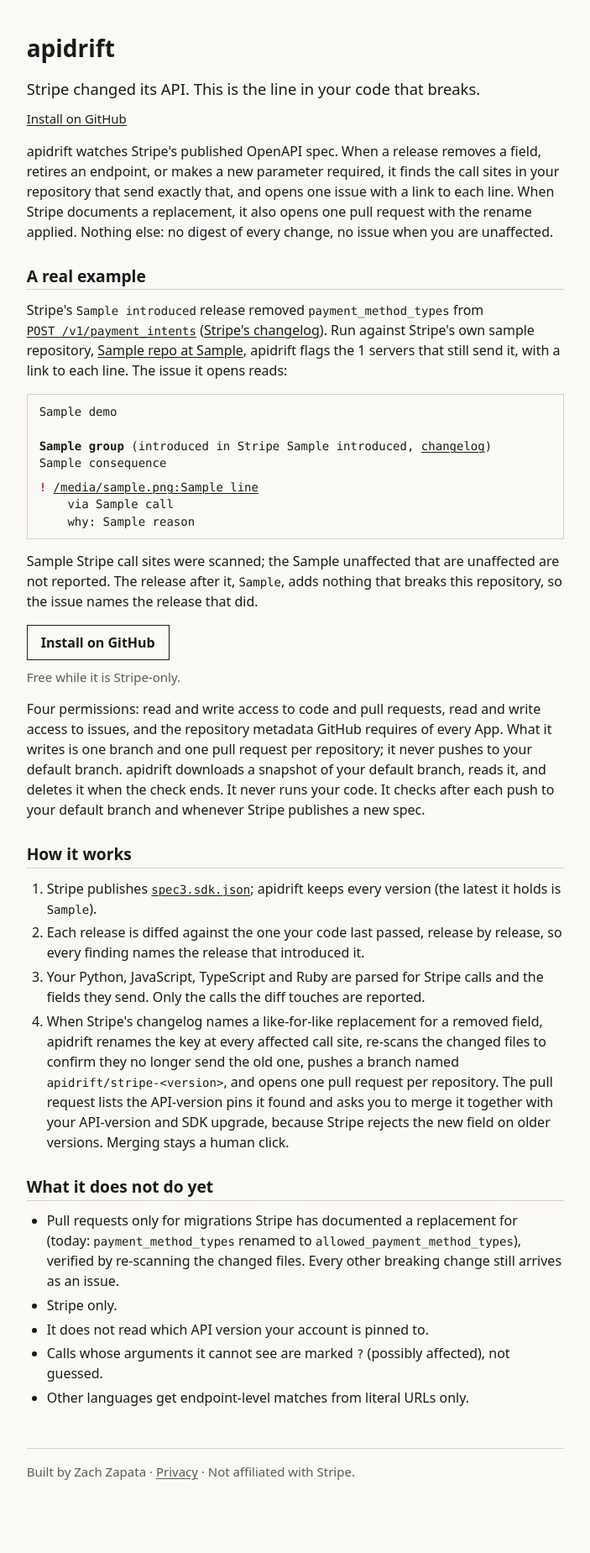
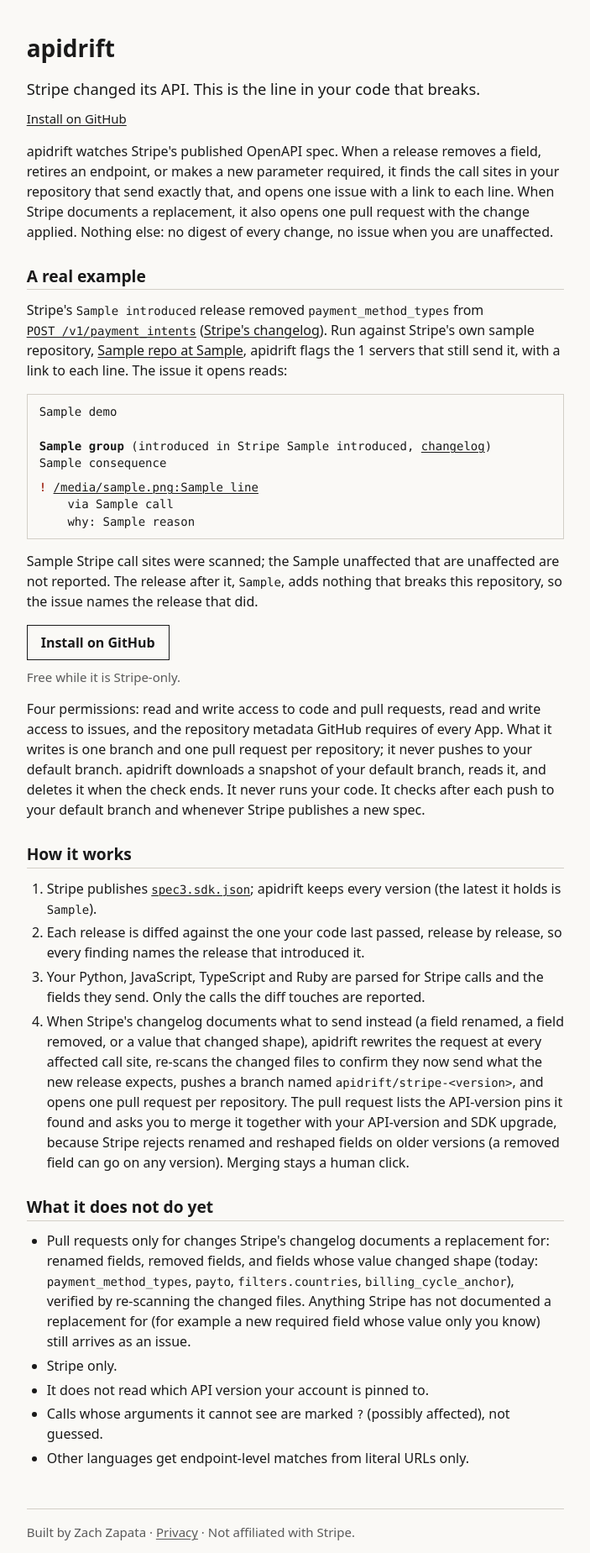
Before and after one commit to Inky123/apidrift, a Python web app: template src/apidrift/app/templates/landing.html in a window 1280 px wide. Shown: the top 1849 px of the page at 84% size, without its empty margins (288-991 px from the left). Before the commit the page ends 1762 px from the top, so only its background shows below. Run offline with Jinja, Linux system fonts and the light colour scheme; the template is opened without the code that fills it: most values are stand-ins (such as "Sample title", 1, 10 or a date in 2020).

Commit message:
Copy: the fix pull request covers documented renames, removals and value-shape changes
Co-Authored-By: Claude Opus 5.5 <noreply@anthropic.com>

```diff
--- a/src/apidrift/app/templates/installed.html
+++ b/src/apidrift/app/templates/installed.html
@@ -4,7 +4,7 @@
 
 <p>apidrift checks each selected repository within a few minutes. If a Stripe release affects a repository, <code>apidrift-check[bot]</code> opens one issue in that repository's Issues tab, naming the release and linking to each affected line. Repositories that are clean get nothing.</p>
 
-<p>When Stripe documents a replacement for what broke, an affected repository may also receive a pull request from <code>apidrift-check[bot]</code>, on a branch named <code>apidrift/stripe-&lt;version&gt;</code>, with the rename applied. It is safe to close it: apidrift never merges and never pushes to your default branch. If the installation has not accepted the write permissions, the issue gets one comment with the link to accept them instead.</p>
+<p>When Stripe documents a replacement for what broke, an affected repository may also receive a pull request from <code>apidrift-check[bot]</code>, on a branch named <code>apidrift/stripe-&lt;version&gt;</code>, with the change applied. It covers changes Stripe's changelog documents a replacement for: renamed fields, removed fields, and fields whose value changed shape (today: <code>payment_method_types</code>, <code>payto</code>, <code>filters.countries</code>, <code>billing_cycle_anchor</code>). Anything Stripe has not documented a replacement for (for example a new required field whose value only you know) still arrives as an issue. It is safe to close the pull request: apidrift never merges and never pushes to your default branch. If the installation has not accepted the write permissions, the issue gets one comment with the link to accept them instead.</p>
 
 <p>A repository with Issues disabled is skipped; enable Issues to receive findings.</p>
 
--- a/src/apidrift/app/templates/landing.html
+++ b/src/apidrift/app/templates/landing.html
@@ -5,7 +5,7 @@
 <p class="lede">Stripe changed its API. This is the line in your code that breaks.</p>
 <p class="aside"><a href="{{ install_url }}">Install on GitHub</a></p>
 
-<p>apidrift watches Stripe's published OpenAPI spec. When a release removes a field, retires an endpoint, or makes a new parameter required, it finds the call sites in your repository that send exactly that, and opens one issue with a link to each line. When Stripe documents a replacement, it also opens one pull request with the rename applied. Nothing else: no digest of every change, no issue when you are unaffected.</p>
+<p>apidrift watches Stripe's published OpenAPI spec. When a release removes a field, retires an endpoint, or makes a new parameter required, it finds the call sites in your repository that send exactly that, and opens one issue with a link to each line. When Stripe documents a replacement, it also opens one pull request with the change applied. Nothing else: no digest of every change, no issue when you are unaffected.</p>
 
 <h2>A real example</h2>
 
@@ -42,13 +42,13 @@
 <li>Stripe publishes <a href="https://github.com/stripe/openapi"><code>spec3.sdk.json</code></a>; apidrift keeps every version{% if stripe_latest %} (the latest it holds is <code>{{ stripe_latest }}</code>){% endif %}.</li>
 <li>Each release is diffed against the one your code last passed, release by release, so every finding names the release that introduced it.</li>
 <li>Your Python, JavaScript, TypeScript and Ruby are parsed for Stripe calls and the fields they send. Only the calls the diff touches are reported.</li>
-<li>When Stripe's changelog names a like-for-like replacement for a removed field, apidrift renames the key at every affected call site, re-scans the changed files to confirm they no longer send the old one, pushes a branch named <code>apidrift/stripe-&lt;version&gt;</code>, and opens one pull request per repository. The pull request lists the API-version pins it found and asks you to merge it together with your API-version and SDK upgrade, because Stripe rejects the new field on older versions. Merging stays a human click.</li>
+<li>When Stripe's changelog documents what to send instead (a field renamed, a field removed, or a value that changed shape), apidrift rewrites the request at every affected call site, re-scans the changed files to confirm they now send what the new release expects, pushes a branch named <code>apidrift/stripe-&lt;version&gt;</code>, and opens one pull request per repository. The pull request lists the API-version pins it found and asks you to merge it together with your API-version and SDK upgrade, because Stripe rejects renamed and reshaped fields on older versions (a removed field can go on any version). Merging stays a human click.</li>
 </ol>
 
 <h2>What it does not do yet</h2>
 
 <ul>
-<li>Pull requests only for migrations Stripe has documented a replacement for (today: <code>payment_method_types</code> renamed to <code>allowed_payment_method_types</code>), verified by re-scanning the changed files. Every other breaking change still arrives as an issue.</li>
+<li>Pull requests only for changes Stripe's changelog documents a replacement for: renamed fields, removed fields, and fields whose value changed shape (today: <code>payment_method_types</code>, <code>payto</code>, <code>filters.countries</code>, <code>billing_cycle_anchor</code>), verified by re-scanning the changed files. Anything Stripe has not documented a replacement for (for example a new required field whose value only you know) still arrives as an issue.</li>
 <li>Stripe only.</li>
 <li>It does not read which API version your account is pinned to.</li>
 <li>Calls whose arguments it cannot see are marked <code>?</code> (possibly affected), not guessed.</li>
```
Also changed, not shown: tests/app/test_templates.py (+35 -7 lines), README.md.
